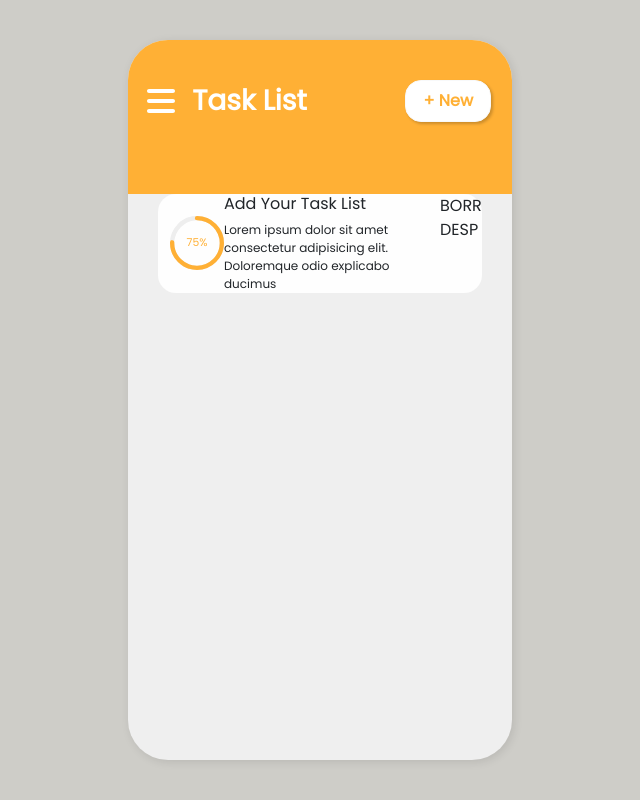
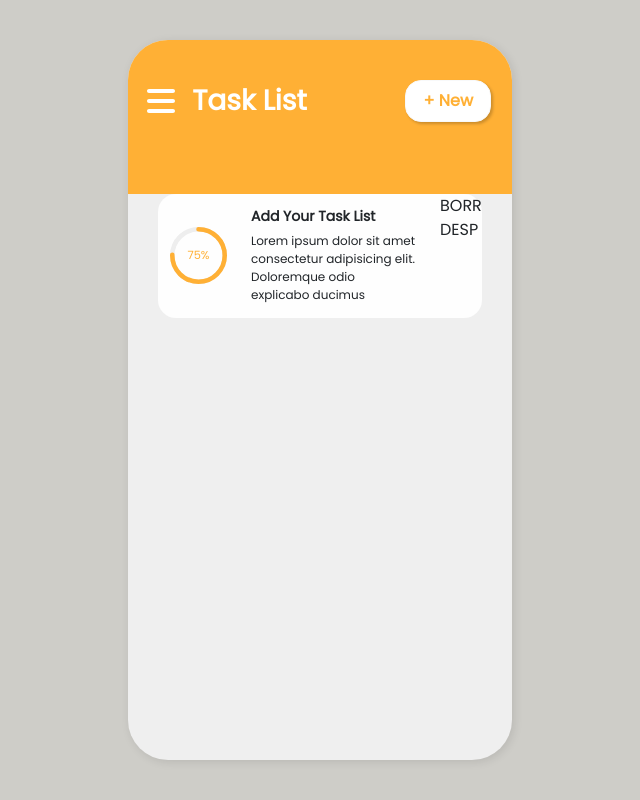
Before and after one commit to isgb/todolistfronted, a React (Vite) app: page / in a window 1280 px wide. Shown: the whole page, without its empty margins (320-960 px from the left). Built offline with nearby package versions, Linux system fonts and the light colour scheme.

Commit message:
creacion de cards task

```diff
--- a/src/components/CardsList/CardTasks/CardTasks.jsx
+++ b/src/components/CardsList/CardTasks/CardTasks.jsx
@@ -5,7 +5,7 @@ export const CardTasks = () => {
   return (
     <div className="row justify-content-between card-tasks">
 
-      <div className="col-2 porcentaje">
+      <div className="col-3 porcentaje d-flex justify-content-center align-content-center">
         <div className="content-circularprogressbar d-flex align-items-center justify-content-center">
           <CircularProgressbar
             value={75}
@@ -19,7 +19,7 @@ export const CardTasks = () => {
         </div>
       </div>
 
-      <div className="col-8 card-information">
+      <div className="col-7 card-information">
         <h4>Add Your Task List</h4>
         <p>
           Lorem ipsum dolor sit amet consectetur adipisicing elit. Doloremque
--- a/src/styles/cardtasks.css
+++ b/src/styles/cardtasks.css
@@ -5,15 +5,13 @@
 }
 
 .card-information > h4 {
-    font-size: 16px;
+    font-size: 14px;
+    margin-top: 14px;
+    font-weight: 900;
 }
 
 .card-information > p {
     font-size: 12px;
     margin: 0;
+    margin-bottom: 14px;
 }
-
-.content-circularprogressbar{
-    width: 180%;
-    height: 100%; /* Asegura que ocupe el alto del contenedor */
-}
```
